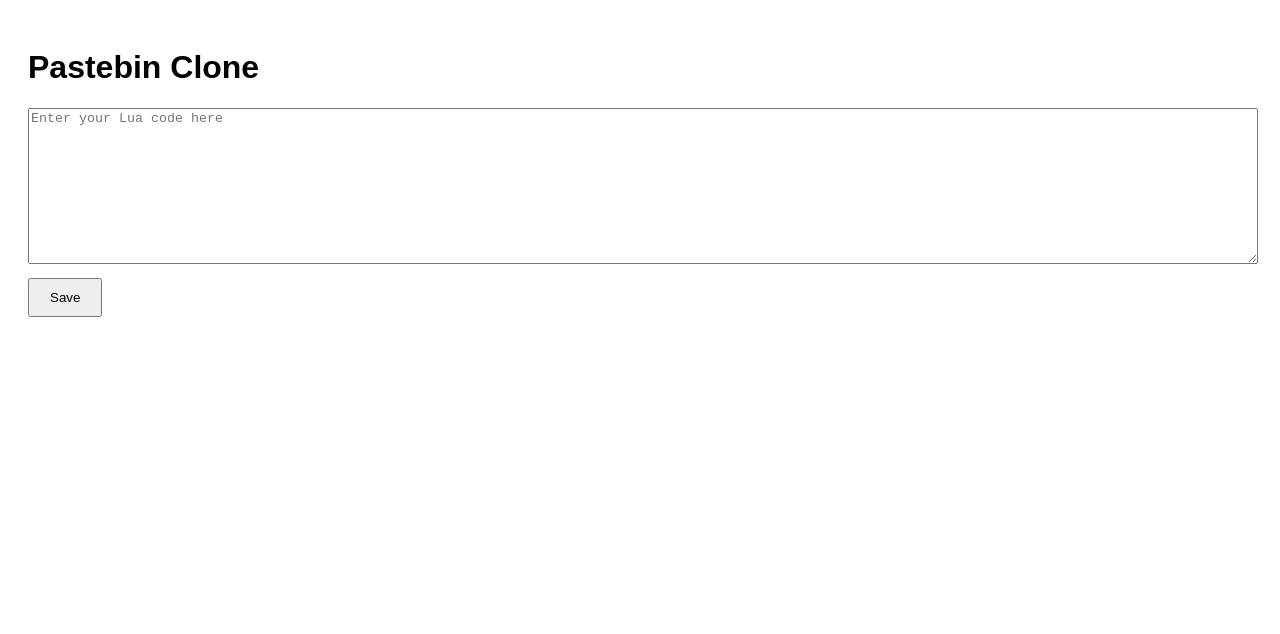
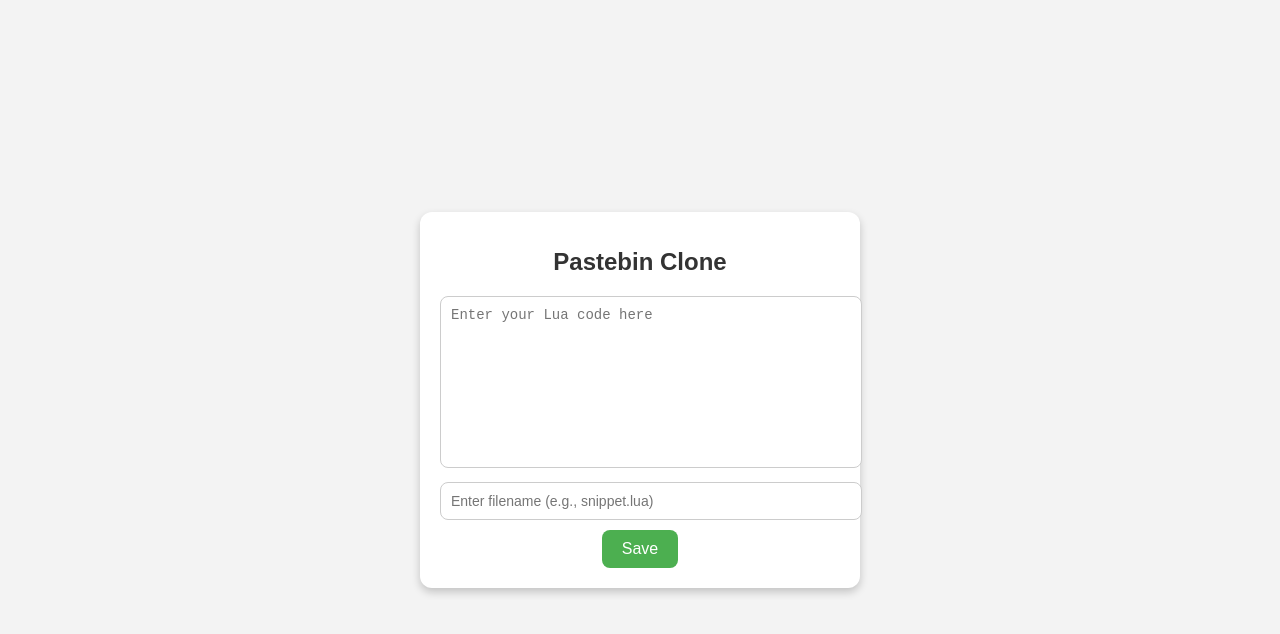
Before and after one commit to imstupid3/imstupid3.github.io, a plain HTML site: page index.html in a window 1280 px wide. Drawn offline with Linux system fonts and the light colour scheme.

Commit message:
Update index.html

```diff
--- a/index.html
+++ b/index.html
@@ -3,29 +3,29 @@
 <head>
     <meta charset="UTF-8">
     <meta name="viewport" content="width=device-width, initial-scale=1.0">
-    <title>script storage</title>
-    <style>
-        body { font-family: Arial, sans-serif; padding: 20px; }
-        textarea { width: 100%; height: 150px; margin-bottom: 10px; }
-        button { padding: 10px 20px; }
-        .link { margin-top: 10px; }
-    </style>
+    <title>Pastebin Clone</title>
+    <link rel="stylesheet" href="styles.css"> <!-- Link to external CSS -->
 </head>
 <body>
-    <h1>Pastebin Clone</h1>
-    <textarea id="code" placeholder="Enter your Lua code here"></textarea>
-    <button onclick="saveCode()">Save</button>
-    <div class="link" id="link"></div>
+    <div class="container">
+        <h1>Pastebin Clone</h1>
+        <textarea id="code" placeholder="Enter your Lua code here"></textarea>
+        <input id="filename" placeholder="Enter filename (e.g., snippet.lua)" />
+        <button onclick="saveFile()">Save</button>
+    </div>
     <script>
-        // Function to save code snippet
-        function saveCode() {
+        function saveFile() {
             const code = document.getElementById('code').value;
-            const snippetId = Date.now(); // Unique ID for each snippet
-            localStorage.setItem(`snippet_${snippetId}`, code);
+            const filename = document.getElementById('filename').value || 'snippet.lua';
 
-            // Display the raw link
-            const link = `${window.location.href}raw.html?id=${snippetId}`;
-            document.getElementById('link').innerHTML = `Raw URL: <a href="${link}" target="_blank">${link}</a>`;
+            // Create a Blob and a download link
+            const blob = new Blob([code], { type: 'text/plain' });
+            const url = URL.createObjectURL(blob);
+            const a = document.createElement('a');
+            a.href = url;
+            a.download = filename;
+            a.click();
+            URL.revokeObjectURL(url);
         }
     </script>
 </body>
```
